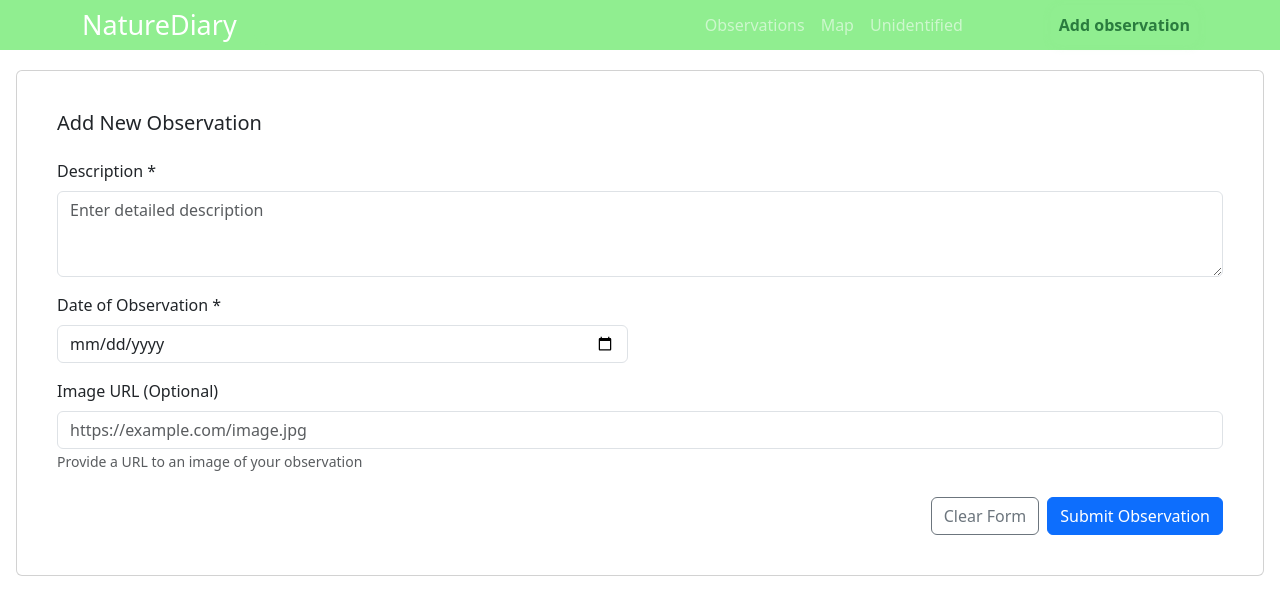
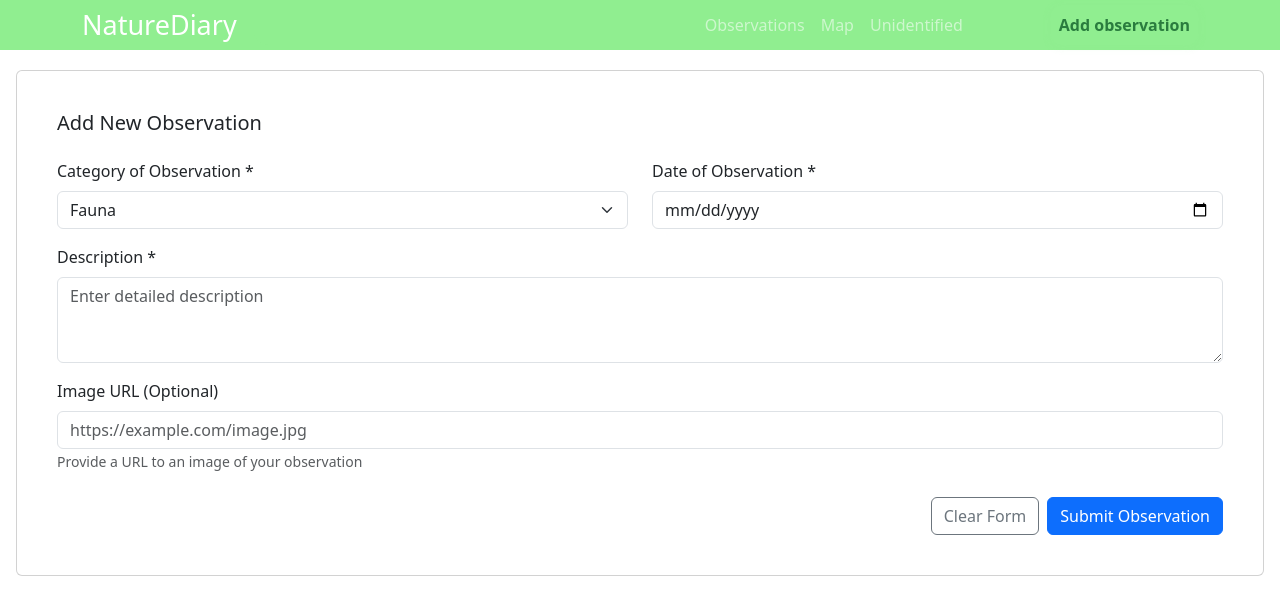
Before and after one commit to markreni/nature-diary-frontend, a React (Vite) app: page /add in a window 1280 px wide. Shown: the top 614 px of the page. Built offline with nearby package versions, Linux system fonts and the light colour scheme; a web font is replaced by a local one.

Commit message:
feat: added category type

```diff
--- a/src/components/Observation.tsx
+++ b/src/components/Observation.tsx
@@ -12,7 +12,7 @@ const Observation = ({ obs }: { obs: ObservationType }) => {
                         {obs.scientific_name}
                     </Card.Text>
                     <Card.Text>
-                        {obs.description}
+                        {obs.category}
                     </Card.Text>
                     <div className="d-flex justify-content-between align-items-center mt-3">
                         <span className="badge bg-success bg-opacity-25 text-success px-3 py-2">
--- a/src/observations.ts
+++ b/src/observations.ts
@@ -9,7 +9,8 @@ const observations: ObservationType[] = [
     date: '2025-10-05',
     location: 'Home',
     image: 'https://images.unsplash.com/photo-1518717758536-85ae29035b6d?auto=format&fit=crop&w=400&q=80',
-    identified: false
+    identified: false,
+    category: 'Fauna'
   },
   {
     id: 2,
@@ -19,7 +20,8 @@ const observations: ObservationType[] = [
     date: '2025-10-04',
     location: 'Park',
     image: 'https://images.unsplash.com/photo-1558788353-f76d92427f16?auto=format&fit=crop&w=400&q=80',
-    identified: true
+    identified: true,
+    category: 'Fauna'
   },
    {
     id: 3,
@@ -29,8 +31,8 @@ const observations: ObservationType[] = [
     date: '2025-10-03',
     location: 'Safari',
     image: 'https://images.unsplash.com/photo-1506744038136-46273834b3fb?auto=format&fit=crop&w=400&q=80',
-    identified: true
-
+    identified: true,
+    category: 'Fauna'
   },
   {
     id: 4,
@@ -40,17 +42,19 @@ const observations: ObservationType[] = [
     date: '2025-10-02',
     location: 'Zoo',
     image: 'https://images.unsplash.com/photo-1465101046530-73398c7f28ca?auto=format&fit=crop&w=400&q=80',
-    identified: false
+    identified: false,
+    category: 'Fauna',
   },
   {
     id: 5,
-    common_name: 'Elephant',
-    scientific_name: 'Loxodonta cyclotis',
-    description: 'A forest elephant, native to the Congo Basin.',
+    common_name: 'Palm tree',
+    scientific_name: 'Arecaceae',
+    description: 'A family of perennial flowering plants.',
     date: '2025-10-01',
     location: 'Forest',
     image: 'https://images.unsplash.com/photo-1468421870903-4df1664ac249?auto=format&fit=crop&w=400&q=80',
-    identified: true
+    identified: true,
+    category: 'Flora'
   },
   {
     id: 6,
@@ -60,7 +64,8 @@ const observations: ObservationType[] = [
     date: '2025-10-03',
     location: 'Safari',
     image: 'https://images.unsplash.com/photo-1506744038136-46273834b3fb?auto=format&fit=crop&w=400&q=80',
-    identified: true
+    identified: true,
+    category: 'Fauna'
   },
   {
     id: 7,
@@ -70,17 +75,8 @@ const observations: ObservationType[] = [
     date: '2025-10-03',
     location: 'Safari',
     image: 'https://images.unsplash.com/photo-1506744038136-46273834b3fb?auto=format&fit=crop&w=400&q=80',
-    identified: true
-  },
-  {
-    id: 8,
-    common_name: 'Elephant',
-    scientific_name: 'Loxodonta africana',
-    description: 'The largest existing land animal.',
-    date: '2025-10-03',
-    location: 'Safari',
-    image: 'https://images.unsplash.com/photo-1506744038136-46273834b3fb?auto=format&fit=crop&w=400&q=80',
-    identified: true
+    identified: true,
+    category: 'Fauna'
   },
 ]
 
--- a/src/pages/AdditionForm.tsx
+++ b/src/pages/AdditionForm.tsx
@@ -17,7 +17,8 @@ const AdditionForm: React.FC<AdditionFormProps> = ({ addObservation }) => {
     date: '',
     location: '',
     image: '',
-    identified: false
+    identified: false,
+    category: 'Fauna'
   });
 
   const [validated, setValidated] = useState(false);
@@ -45,7 +46,8 @@ const AdditionForm: React.FC<AdditionFormProps> = ({ addObservation }) => {
         date: '',
         location: '',
         image: '',
-        identified: false
+        identified: false,
+        category: 'Fauna'
       });
 
       setValidated(false)
@@ -67,7 +69,39 @@ const AdditionForm: React.FC<AdditionFormProps> = ({ addObservation }) => {
       <Card.Body>
         <Card.Title className="mb-4">Add New Observation</Card.Title>
         <Form noValidate validated={validated} onSubmit={handleSubmit}>
-
+          <Row>
+            <Col md={6}>
+              <Form.Group className="mb-3">
+                <Form.Label>Category of Observation *</Form.Label>
+                  <Form.Select
+                    value={observation.category}
+                    onChange={(e) => handleInputChange('category', e.target.value)}
+                    required
+                    >
+                    <option value="Fauna">Fauna</option>
+                    <option value="Flora">Flora</option>
+                    <option value="Funga">Funga</option>
+                </Form.Select>
+                <Form.Control.Feedback type="invalid">
+                  Please select a category.
+                </Form.Control.Feedback>
+              </Form.Group>
+            </Col>
+            <Col md={6}>
+              <Form.Group className="mb-3">
+                <Form.Label>Date of Observation *</Form.Label>
+                <Form.Control
+                  type="date"
+                  value={observation.date}
+                  onChange={(e) => handleInputChange('date', e.target.value)}
+                  required
+                />
+                <Form.Control.Feedback type="invalid">
+                  Please select a date.
+                </Form.Control.Feedback>
+              </Form.Group>
+            </Col>
+          </Row>
           {!questionAnswers.identification &&
             <Row>
             <Col md={6}>
@@ -120,21 +154,6 @@ const AdditionForm: React.FC<AdditionFormProps> = ({ addObservation }) => {
           </Form.Group>
 
           <Row>
-            <Col md={6}>
-              <Form.Group className="mb-3">
-                <Form.Label>Date of Observation *</Form.Label>
-                <Form.Control
-                  type="date"
-                  value={observation.date}
-                  onChange={(e) => handleInputChange('date', e.target.value)}
-                  required
-                />
-                <Form.Control.Feedback type="invalid">
-                  Please select a date.
-                </Form.Control.Feedback>
-              </Form.Group>
-            </Col>
-
             {!questionAnswers.domestic &&
             <Col md={6}>
               <Form.Group className="mb-3">
@@ -151,7 +170,7 @@ const AdditionForm: React.FC<AdditionFormProps> = ({ addObservation }) => {
                 </Form.Control.Feedback>
               </Form.Group>
             </Col>
-    }
+          }
           </Row>
 
           <Form.Group className="mb-4">
@@ -179,7 +198,9 @@ const AdditionForm: React.FC<AdditionFormProps> = ({ addObservation }) => {
                   description: '',
                   date: '',
                   location: '',
-                  image: ''
+                  image: '',
+                  identified: false,
+                  category: 'Fauna'
                 });
                 setValidated(false);
               }}
--- a/src/types/types.ts
+++ b/src/types/types.ts
@@ -1,3 +1,5 @@
+type CategoryType = 'Fauna' | 'Flora' | 'Funga';
+
 type ObservationType = {
     id: number;
     scientific_name: string;
@@ -7,6 +9,7 @@ type ObservationType = {
     location: string;
     image?: string;
     identified: boolean;
+    category: CategoryType;
 };
 
-export type { ObservationType };
+export type { ObservationType, CategoryType };
```
